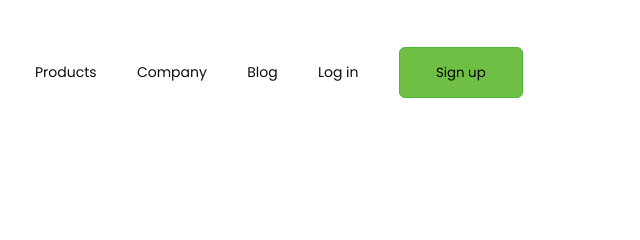
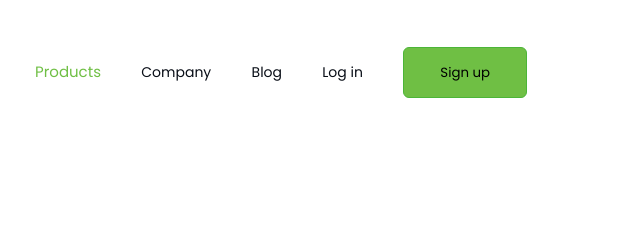
Before and after one commit to Curtz01/teste-css, a plain HTML site: page index.html in a window 1280 px wide. In both pictures the pointer is over the link "Products". Shown: the top 240 px of the page, 10-650 px from the left. Drawn offline with Linux system fonts and the light colour scheme.

Commit message:
Adicionado um Hover nos links do Header, com troca de cor e tamanho da fonte

```diff
--- a/styles.css
+++ b/styles.css
@@ -70,3 +70,10 @@ p {
     cursor: pointer;
 
 }
+
+.link-header:hover {
+    transition: 0.5s ease-in-out;
+    font-size: 15px;
+    color: #6FBF44
+
+}
```
